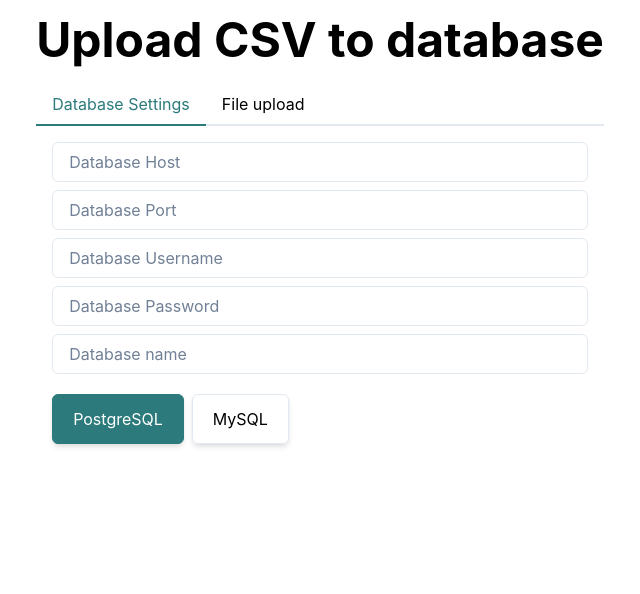
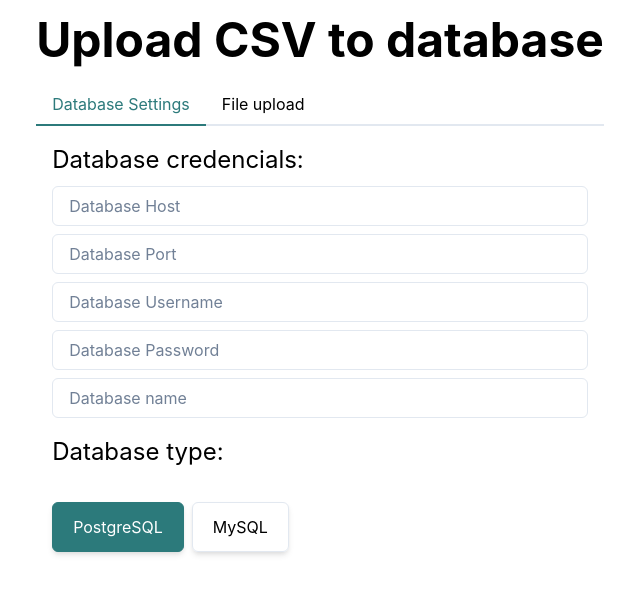
Before and after one commit to jonathan-wanderley/csv-reader, a React (Vite) app in the folder client/: page / in a window 1280 px wide. Shown: the top 594 px of the page, without its empty margins (320-960 px from the left). Built offline with nearby package versions, Linux system fonts and the light colour scheme.

Commit message:
feat(client): add text titles to database settings

```diff
--- a/client/src/App.tsx
+++ b/client/src/App.tsx
@@ -1,4 +1,4 @@
-import { Box, Container, Heading, Tabs, TabList, TabPanels, Tab, TabPanel, Input, Stack, useRadioGroup, HStack } from '@chakra-ui/react'
+import { Box, Container, Heading, Tabs, TabList, TabPanels, Tab, TabPanel, Input, Stack, useRadioGroup, HStack, Text } from '@chakra-ui/react'
 import RadioCard from './components/RadioCard'
 
 function App() {
@@ -30,6 +30,7 @@
             <TabPanels>
               <TabPanel>
                 <Stack>
+                  <Text fontSize='2xl' >Database credencials:</Text>
                   <Input type='text' placeholder='Database Host' />
                   <Input type='number' placeholder='Database Port' />
                   <Input type='text' placeholder='Database Username' />
@@ -37,6 +38,8 @@
                   <Input type='text' placeholder='Database name' />
                 </Stack>
 
+                <Stack marginTop='4' >
+                  <Text marginBottom='1' fontSize='2xl' >Database type:</Text>
                   <HStack marginTop='5' {...dbGroup}>
                     {databaseOptions.map((value) => {
                       const radio = getRadioProps({ value })
@@ -47,6 +50,8 @@
                       )
                     })}
                   </HStack>
+                </Stack>
+
               </TabPanel>
               <TabPanel>
                 <p>two!</p>
```
Lines whose indentation alone changed are shown as unchanged.
